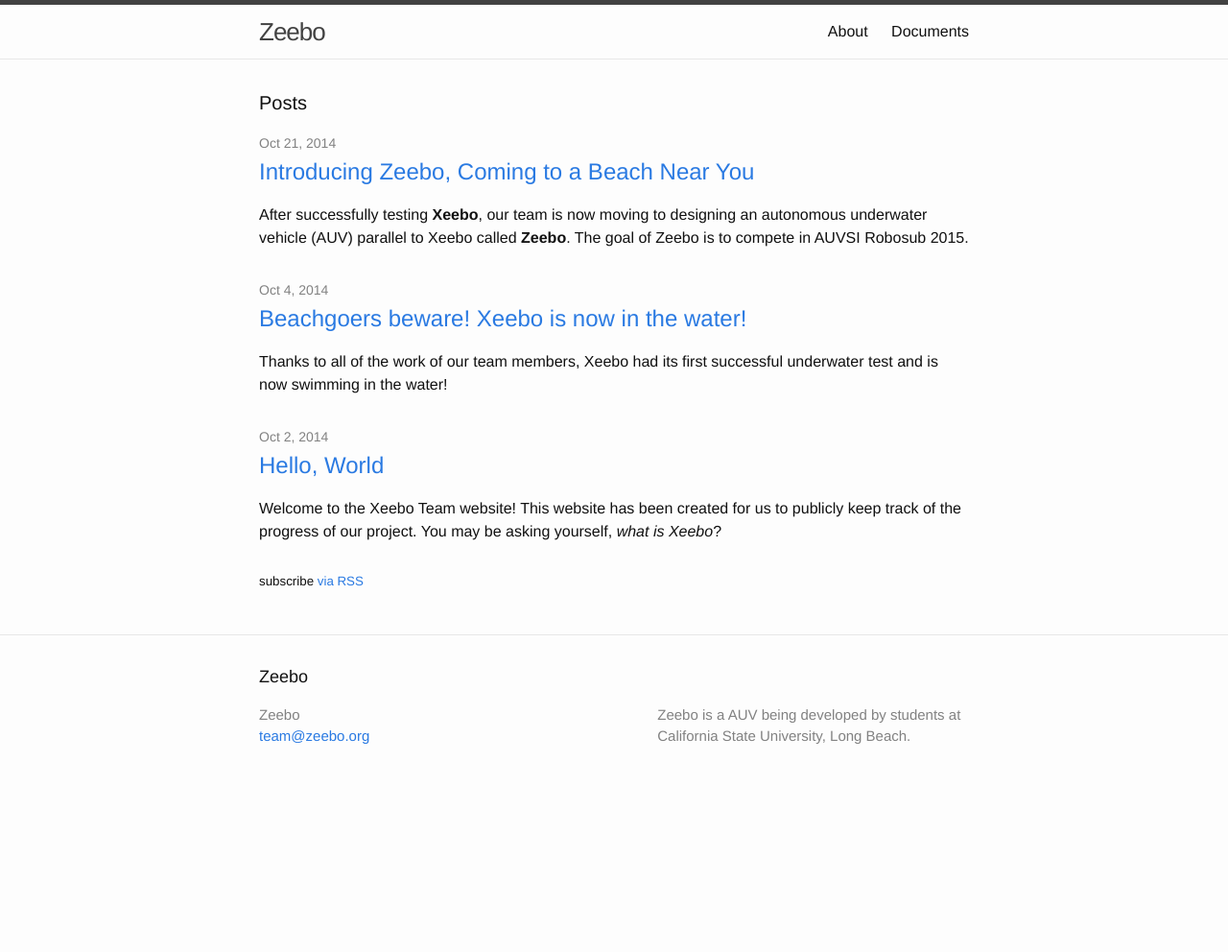
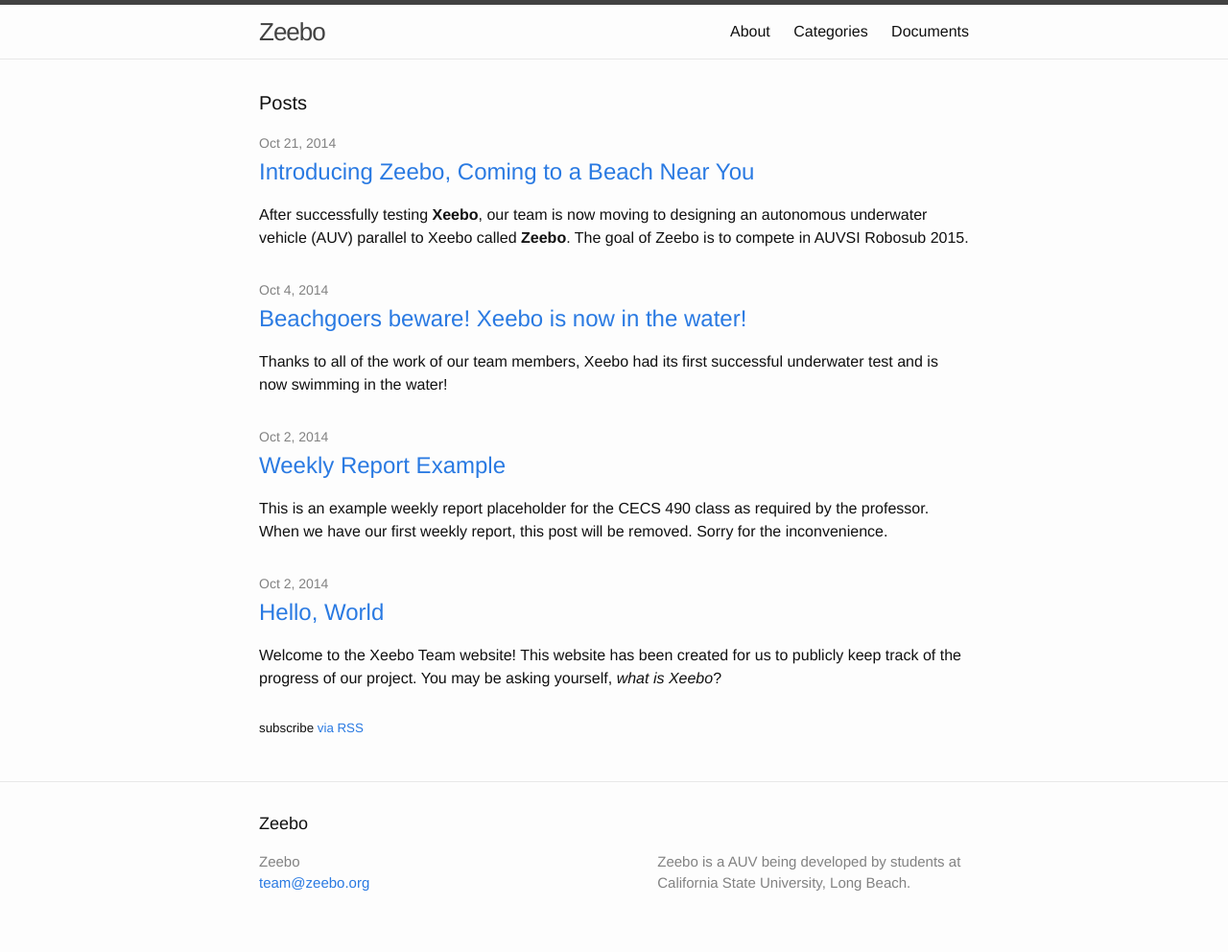
Before and after one commit to vartan/Xeebo, a Jekyll site: the page built from index.html, in a window 1280 px wide. Shown: the whole page at 96% size. Built offline with Jekyll 4.4.1, drawn with Linux system fonts in a browser that asks for light colours; before the commit the page ends 900 px from its top, so only the background shows below that.

Commit message:
weekly report category

```diff
--- a/_posts/2014-10-02-hello-world.markdown
+++ b/_posts/2014-10-02-hello-world.markdown
@@ -2,7 +2,6 @@
 layout: post
 title:  "Hello, World"
 date:   2014-10-02 22:38:36
-categories: jekyll update
 ---
 Welcome to the Xeebo Team website! This website has been created for us to publicly keep track of the progress of our project. You may be asking yourself, *what is Xeebo*?
 
--- /dev/null
+++ b/_posts/2014-12-08-weekly-report-example.md
@@ -0,0 +1,7 @@
+---
+layout: post
+title:  "Weekly Report Example"
+date:   2014-10-02 22:38:36
+categories: "Weekly Report"
+---
+This is an example weekly report placeholder for the CECS 490 class as required by the professor. When we have our first weekly report, this post will be removed. Sorry for the inconvenience.
```
Also changed, not shown: categories.html (added, +32 -0 lines).
